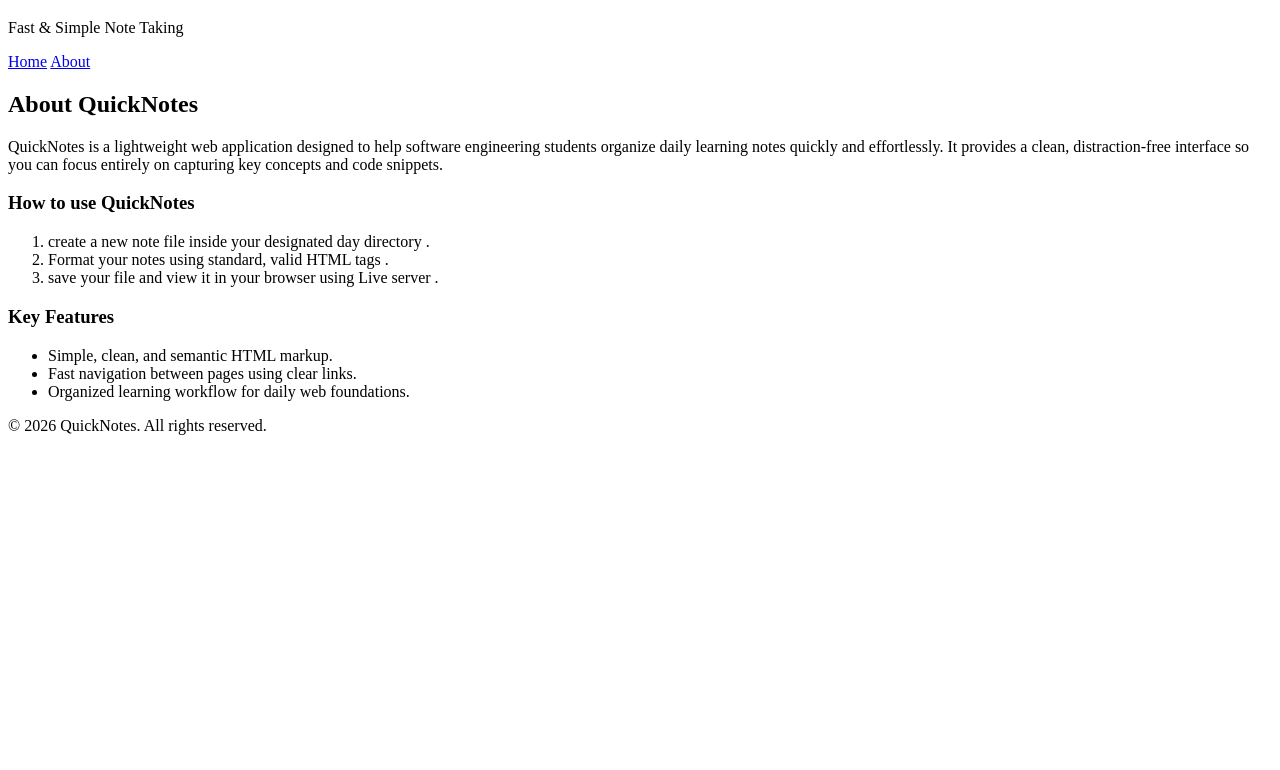
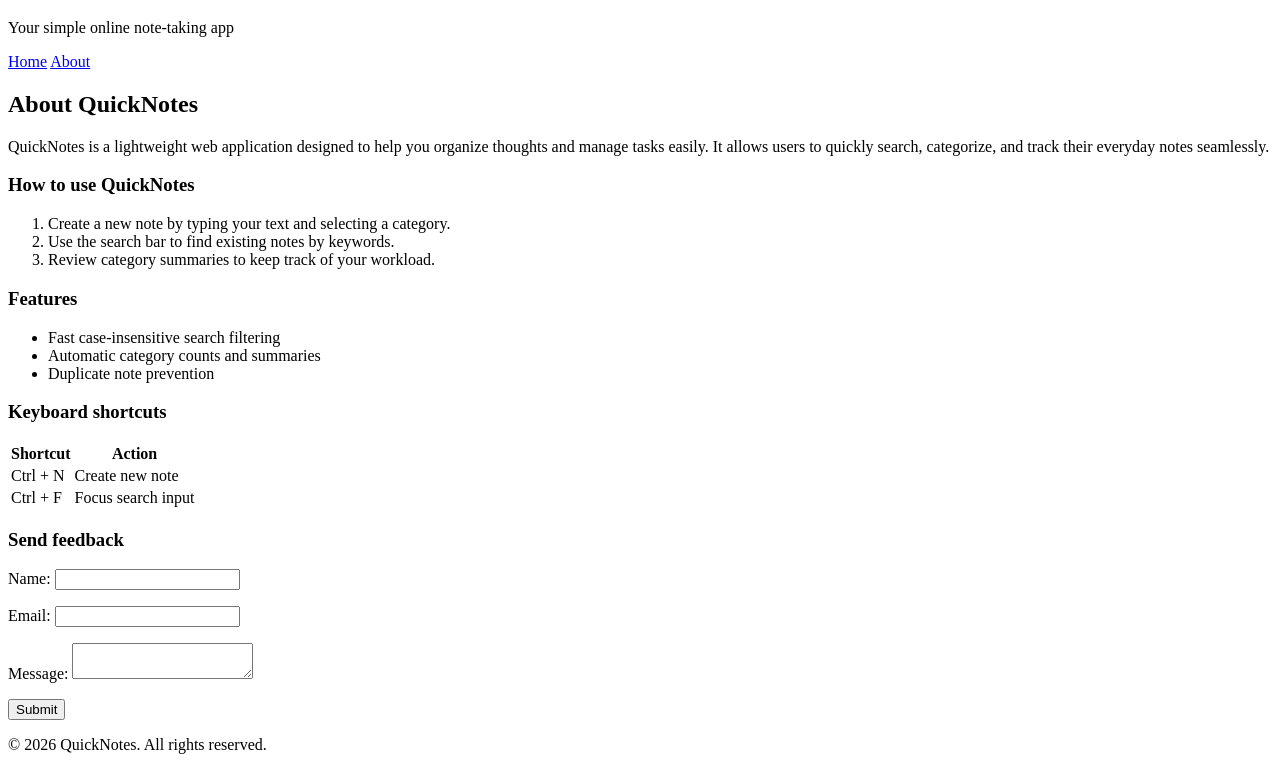
Before and after one commit to toroitichcaroline27-sketch/web-foundations-days, a plain HTML site: page day1/about.html in a window 1280 px wide. Shown: the part 61-831 px from the top of the page. Before the commit the page ends 800 px from the top, so only its background shows below. Drawn offline with Linux system fonts and the light colour scheme.

Commit message:
Day 1 assignment

```diff
--- a/day1/about.html
+++ b/day1/about.html
@@ -8,29 +8,74 @@
 <body>
     <header>
         <h1>QuickNotes</h1>
-    <p>Fast &amp; Simple Note Taking </p>
+        <p>Your simple online note-taking app</p>
         <nav>
             <a href="index.html">Home</a>
             <a href="about.html">About</a>
         </nav>
     </header>
+
     <main>
         <h2>About QuickNotes</h2>
-        <p>QuickNotes is a lightweight web application designed to help software engineering students organize daily learning notes quickly and effortlessly. It provides a clean, distraction-free interface so you can focus entirely on capturing key concepts and code snippets.</p>
+        <p>QuickNotes is a lightweight web application designed to help you organize thoughts and manage tasks easily. It allows users to quickly search, categorize, and track their everyday notes seamlessly.</p>
+
         <section>
             <h3>How to use QuickNotes</h3>
             <ol>
-    <li> create a new note file inside your designated day directory .</li>
-<li>Format your notes using standard, valid HTML tags .</li>
-<li>save your file and view it in your browser using Live server .</li>
+                <li>Create a new note by typing your text and selecting a category.</li>
+                <li>Use the search bar to find existing notes by keywords.</li>
+                <li>Review category summaries to keep track of your workload.</li>
             </ol>
+        </section>
+
         <section>
-            <h3>Key Features</h3>
+            <h3>Features</h3>
             <ul>
-                <li>Simple, clean, and semantic HTML markup.</li>
-                <li>Fast navigation between pages using clear links.</li>
-                <li>Organized learning workflow for daily web foundations.</li>
+                <li>Fast case-insensitive search filtering</li>
+                <li>Automatic category counts and summaries</li>
+                <li>Duplicate note prevention</li>
             </ul>
+        </section>
+
+        <section>
+            <h3>Keyboard shortcuts</h3>
+            <table>
+                <thead>
+                    <tr>
+                        <th>Shortcut</th>
+                        <th>Action</th>
+                    </tr>
+                </thead>
+                <tbody>
+                    <tr>
+                        <td>Ctrl + N</td>
+                        <td>Create new note</td>
+                    </tr>
+                    <tr>
+                        <td>Ctrl + F</td>
+                        <td>Focus search input</td>
+                    </tr>
+                </tbody>
+            </table>
+        </section>
+
+        <section>
+            <h3>Send feedback</h3>
+            <form action="#" method="post">
+                <p>
+                    <label for="user-name">Name:</label>
+                    <input type="text" id="user-name" name="user-name" required>
+                </p>
+                <p>
+                    <label for="user-email">Email:</label>
+                    <input type="email" id="user-email" name="user-email" required>
+                </p>
+                <p>
+                    <label for="user-message">Message:</label>
+                    <textarea id="user-message" name="user-message" required></textarea>
+                </p>
+                <button type="submit">Submit</button>
+            </form>
         </section>
     </main>
 
```
Also changed, not shown: day1/index.html (+5 -7 lines). Lines whose indentation alone changed are shown as unchanged.
